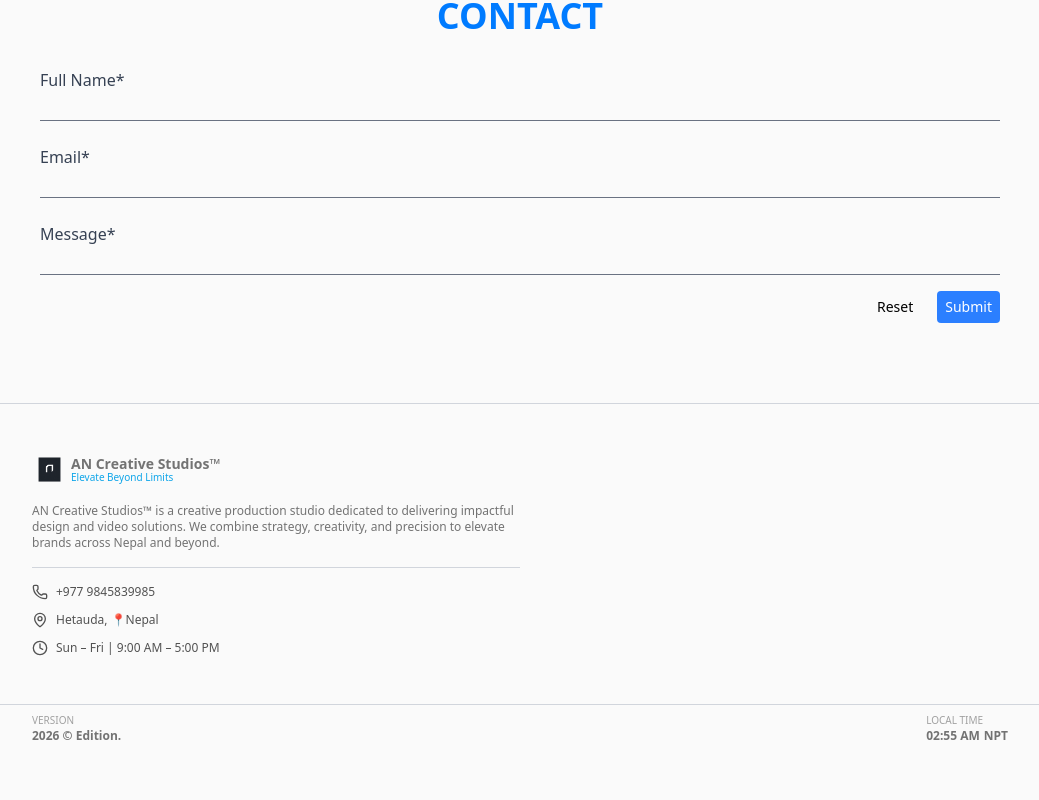
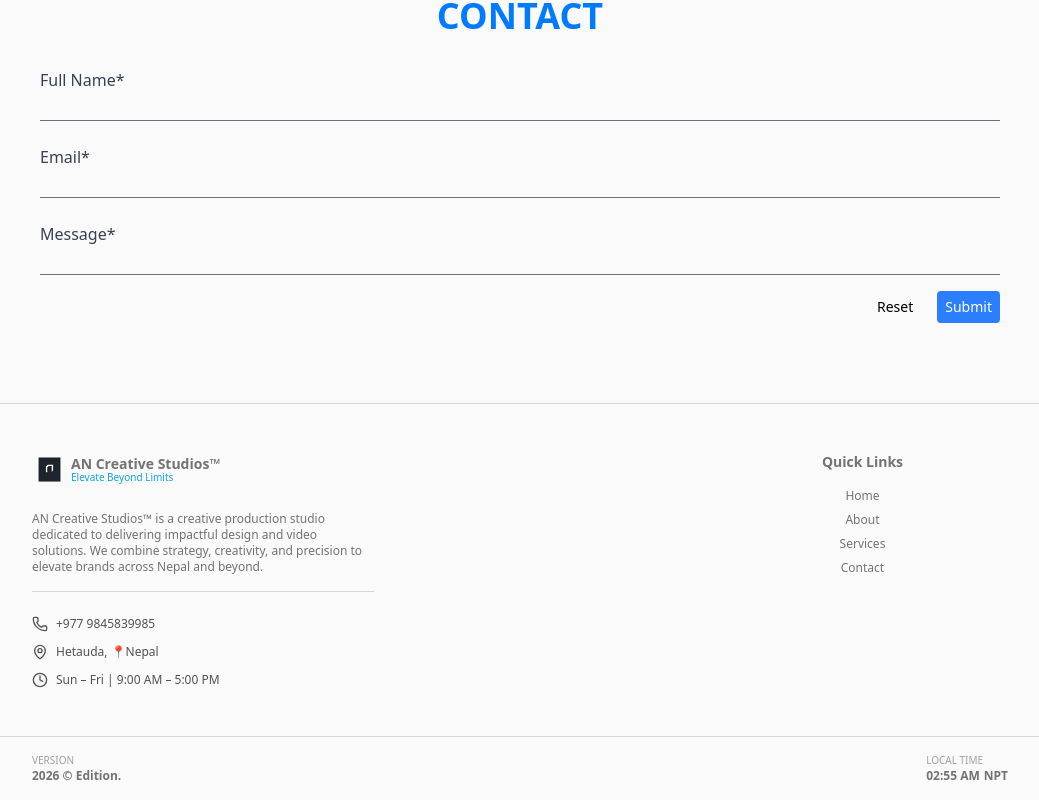
Before and after one commit to ankitshahi22/An_Creative_Studio, a Next.js app: page / in a window 1280 px wide. Shown: the part 2514-3314 px from the top of the page, without its empty margins (120-1159 px from the left). Before the commit the page ends 3266 px from the top, so only its background shows below. Built offline with nearby package versions, Linux system fonts and the light colour scheme.

Commit message:
test push

```diff
--- a/src/component/footer/Footer.jsx
+++ b/src/component/footer/Footer.jsx
@@ -1,6 +1,6 @@
 "use client";
 
-import { borderClr, footerData } from "../../store/data";
+import { borderClr, footerData, footerQuickLinks } from "../../store/data";
 import GetCurrentTime from "../../utils/CurrentTime";
 import Image from "next/image";
 
@@ -8,8 +8,9 @@ const Footer = () => {
   return (
     <>
       <div className={`${borderClr}`}>
-        <div className="w-[80%] mx-auto py-12 px-6 flex flex-col gap-4">
-          <div className="flex items-center gap-1">
+        <div className="w-[80%] mx-auto py-12 px-6 flex">
+          <div className="flex flex-col gap-6">
+            <div className="flex items-center gap-1 w-fit">
               <Image
                 src="/Logo.png"
                 alt="Logo"
@@ -26,16 +27,17 @@ const Footer = () => {
                 </p>
               </div>
             </div>
+            <div>
+              <p className={`text-xs text-neutral-500 w-[50%]`}>
+                AN Creative Studios™ is a creative production studio dedicated
+                to delivering impactful design and video solutions. We combine
+                strategy, creativity, and precision to elevate brands across
+                Nepal and beyond.
+              </p>
+              <div className={`${borderClr} w-[50%] mt-4`}></div>
+            </div>
 
-          <p className={`text-xs text-neutral-500 w-[50%]`}>
-            AN Creative Studios™ is a creative production studio dedicated to
-            delivering impactful design and video solutions. We combine
-            strategy, creativity, and precision to elevate brands across Nepal
-            and beyond.
-          </p>
-          <div className={`${borderClr} w-[50%]`}></div>
-
-          <div className="flex flex-col gap-3">
+            <div className="flex flex-col gap-3 w-fit">
               {footerData.map((item, index) => (
                 <div
                   key={index}
@@ -49,8 +51,26 @@ const Footer = () => {
               ))}
             </div>
           </div>
+
+          <div className="w-[50%] flex flex-col gap-4 items-center">
+            <h2 className="text-neutral-500 text-sm font-semibold">
+              Quick Links
+            </h2>
+            <div className="flex flex-col gap-2">
+              {footerQuickLinks.map((item, index) => (
+                <a
+                  key={index}
+                  href={item.href}
+                  className="text-neutral-500 text-xs font-medium text-center"
+                >
+                  {item.label}
+                </a>
+              ))}
             </div>
-      <div className="flex justify-between w-[80%] mx-auto py-2 px-6">
+          </div>
+        </div>
+      </div>
+      <div className="flex justify-between w-[80%] mx-auto py-4 px-6">
         <div>
           <p className="text-neutral-400 text-[10px] font-medium">VERSION</p>
           <p className="text-neutral-500 text-xs font-semibold">
--- a/src/store/data.js
+++ b/src/store/data.js
@@ -114,3 +114,22 @@ export const footerData = [
     text: "Sun – Fri | 9:00 AM – 5:00 PM",
   },
 ];
+
+export const footerQuickLinks = [
+  {
+    label: "Home",
+    href: "/",
+  },
+  {
+    label: "About",
+    href: "/about",
+  },
+  {
+    label: "Services",
+    href: "/services",
+  },
+  {
+    label: "Contact",
+    href: "/contact",
+  },
+];
```
Lines whose indentation alone changed are shown as unchanged.
